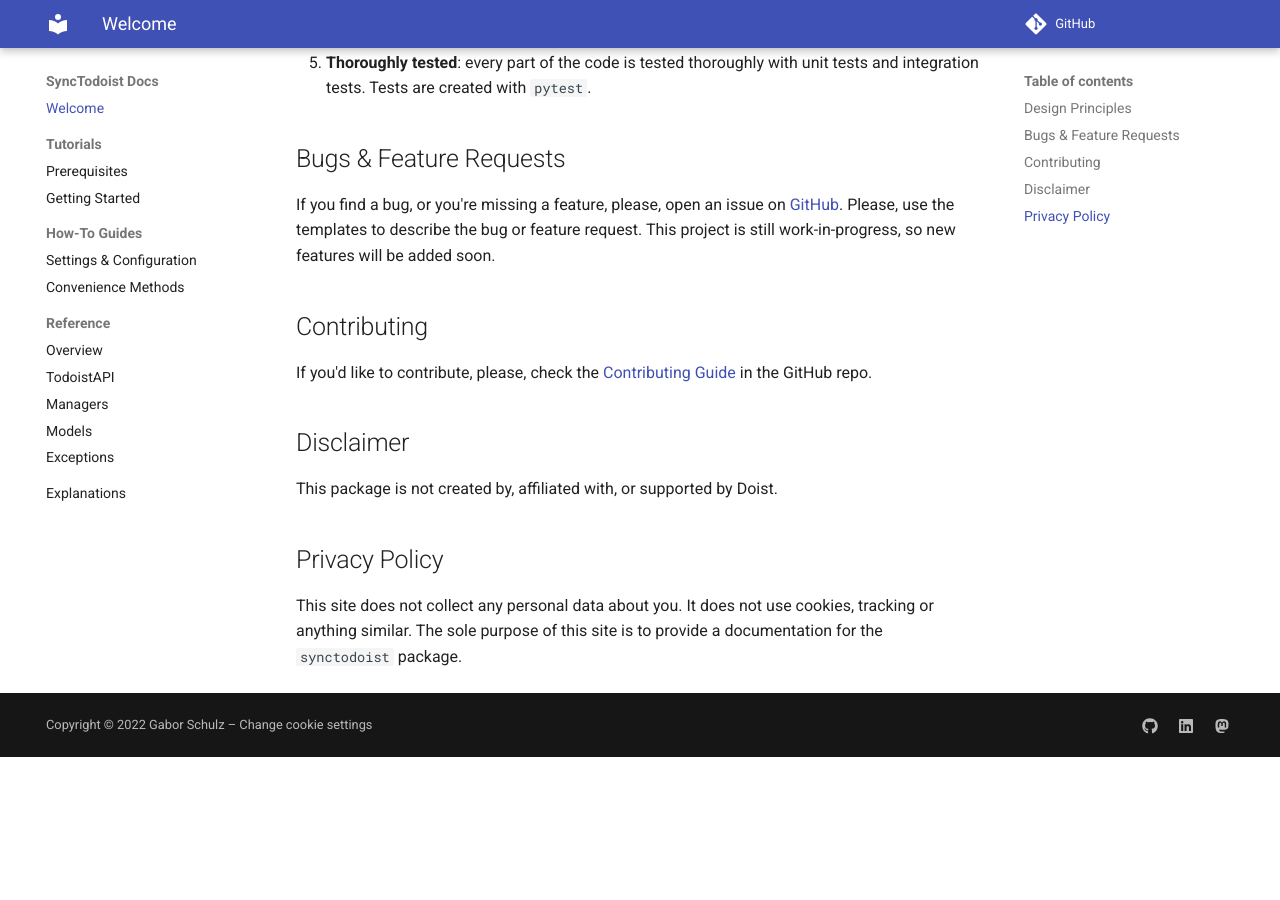
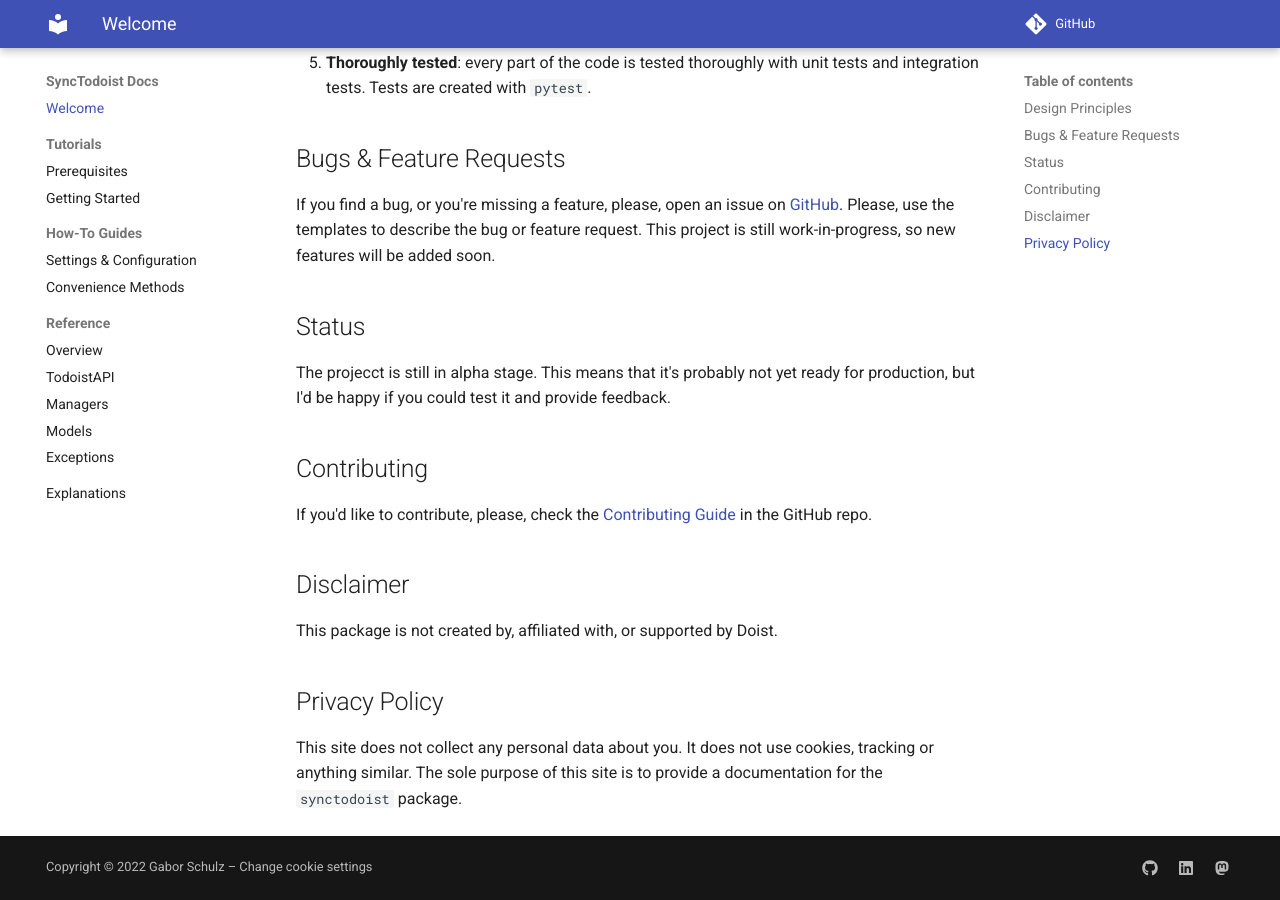
Before and after one commit to gaborschulz/synctodoist, an MkDocs documentation site: the page built from docs/index.md, in a window 1280 px wide and 900 px high, scrolled down 525 px. Built offline with MkDocs 1.6.1 and Material for MkDocs 9.7.7, drawn with Linux system fonts in a browser that asks for light colours; comment, search, counter and statistics services are not loaded; before the commit the page ends 1282 px from its top, so only the background shows below that.

Commit message:
Added status

```diff
--- a/docs/index.md
+++ b/docs/index.md
@@ -20,6 +20,10 @@
 If you find a bug, or you're missing a feature, please, open an issue on [GitHub](https://github.com/gaborschulz/synctodoist/issues). Please, use the
 templates to describe the bug or feature request. This project is still work-in-progress, so new features will be added soon.
 
+## Status
+
+The projecct is still in alpha stage. This means that it's probably not yet ready for production, but I'd be happy if you could test it and provide feedback.
+
 ## Contributing
 
 If you'd like to contribute, please, check the [Contributing Guide](https://github.com/gaborschulz/synctodoist/blob/main/CONTRIBUTING.md) in the GitHub repo.
```
